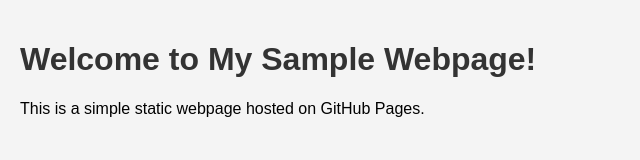
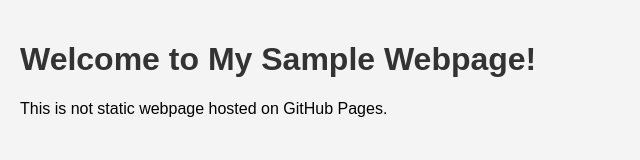
Before and after one commit to parvathi2304/Webapp, a plain HTML site: page index.html in a window 1280 px wide. Shown: the full height of the page, 0-640 px from the left. Drawn offline with Linux system fonts and the light colour scheme.

Commit message:
Update index.html

```diff
--- a/index.html
+++ b/index.html
@@ -18,6 +18,6 @@
 </head>
 <body>
     <h1>Welcome to My Sample Webpage!</h1>
-    <p>This is a simple static webpage hosted on GitHub Pages.</p>
+    <p>This is not static webpage hosted on GitHub Pages.</p>
 </body>
 </html>
```
